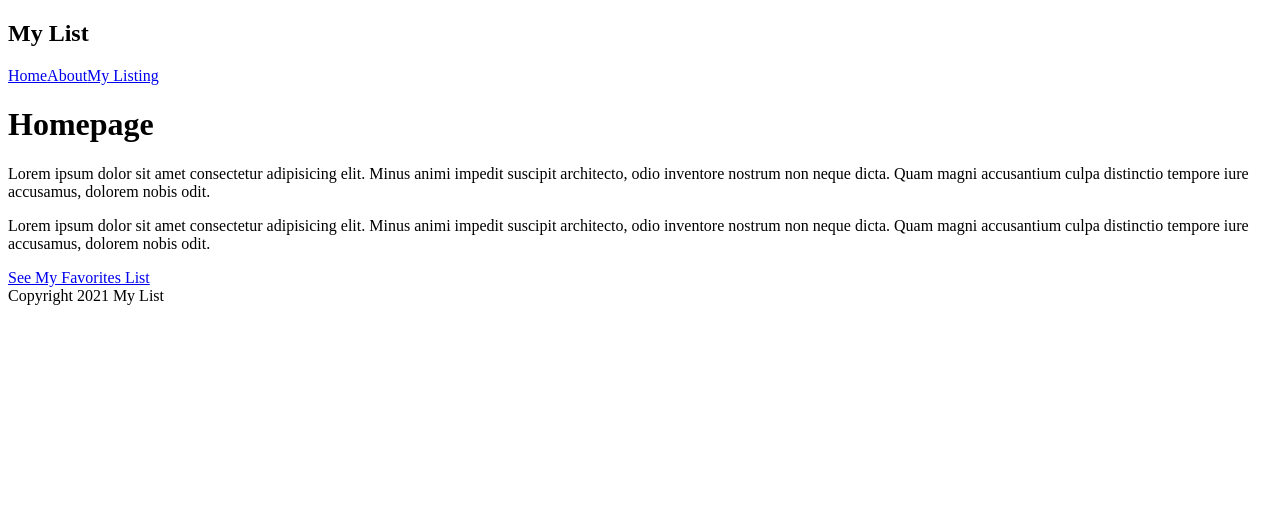
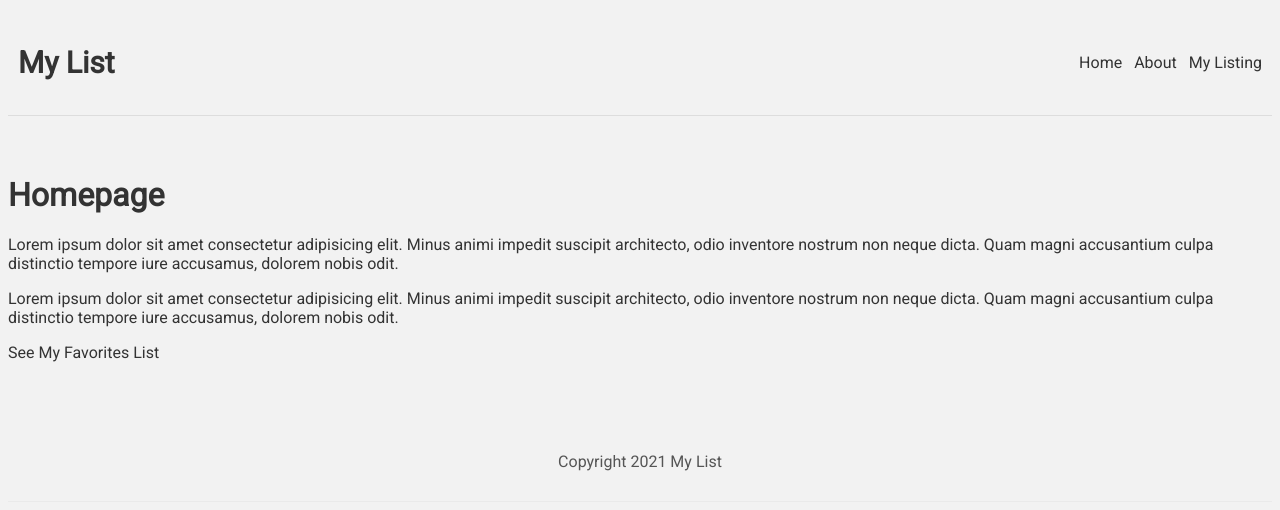
Before and after one commit to miily8310s/nextjs-tutorial-typescript, a Next.js app: page / in a window 1280 px wide. Shown: the top 510 px of the page. Built offline with nearby package versions, Linux system fonts and the light colour scheme.

Commit message:
add globalcss

```diff
--- a/pages/_app.tsx
+++ b/pages/_app.tsx
@@ -1,5 +1,6 @@
 import { AppProps } from 'next/app'
 import Layout from '../components/Layout'
+import '../styles/global.css'
 
 const MyApp: React.FC<AppProps> = ({ Component, pageProps }: AppProps) => (
   <>
--- /dev/null
+++ b/styles/global.css
@@ -0,0 +1,39 @@
+@import url('https://fonts.googleapis.com/css2?family=Roboto&display=swap');
+
+body {
+  background: #f2f2f2;
+  color: #333;
+  font-family: 'Roboto', sans-serif;
+}
+a {
+  color: #333;
+  text-decoration: none;
+}
+nav {
+  margin: 10px auto 60px;
+  padding: 10px 0;
+  display: flex;
+  justify-content: flex-end;
+  align-items: center;
+  border-bottom: 1px solid #ddd;
+}
+nav a {
+  margin-left: 12px;
+}
+nav a:last-child {
+  margin-right: 10px;
+}
+nav .logo {
+  margin-right: auto;
+}
+nav .logo h1 {
+  margin-left: 10px;
+  font-size: 30px;
+}
+footer {
+  margin-top: 60px;
+  padding: 30px 0;
+  color: #555;
+  text-align: center;
+  border-bottom: 1px solid #eaeaea;
+}
```
